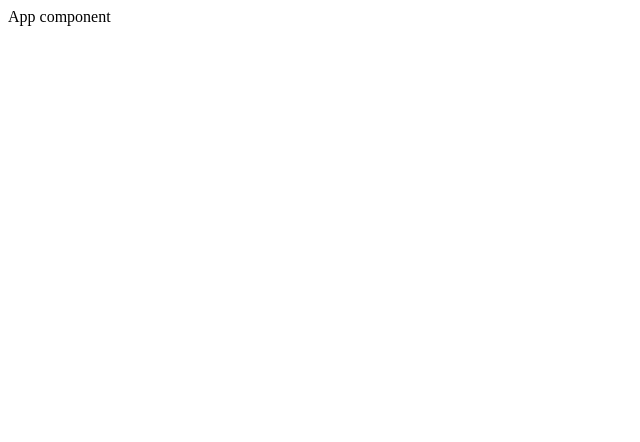
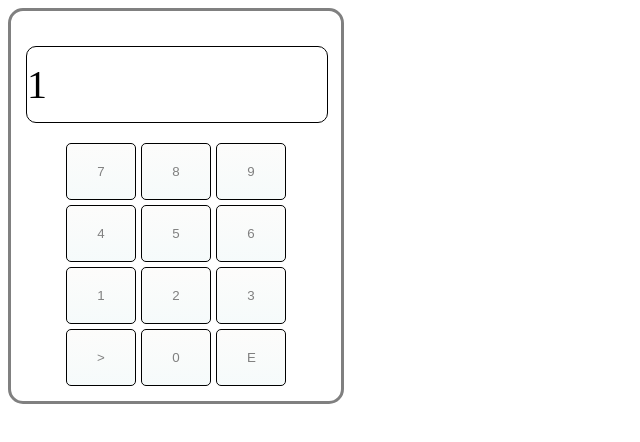
Before and after one commit to limbonalim/Lock-and-Calculator, a React (Vite) app: page / in a window 1280 px wide. Shown: the top 442 px of the page, without its empty margins (0-640 px from the left). Built offline with nearby package versions, Linux system fonts and the light colour scheme.

Commit message:
create Button and Dicplay component and Lock container

```diff
--- a/src/App.tsx
+++ b/src/App.tsx
@@ -1,8 +1,10 @@
+import Lock from './containers/Lock/Lock';
+
 const App = () => {
 
   return (
     <>
-      <div>App component</div>
+      <Lock/>
     </>
   );
 };
--- a/src/app/store.ts
+++ b/src/app/store.ts
@@ -0,0 +1,8 @@
+import {configureStore} from '@reduxjs/toolkit';
+
+export const store = configureStore({
+  reducer: {},
+})
+
+export type RootState = ReturnType<typeof store.getState>;
+export type AppDispatch = typeof store.dispatch;
--- /dev/null
+++ b/src/components/Button/Button.css
@@ -0,0 +1,19 @@
+.button {
+  width: 70px;
+  box-sizing: border-box;
+  color: grey;
+  padding: 20px 30px;
+  border: 1px solid black;
+  border-radius: 5px;
+  cursor: pointer;
+  background: linear-gradient(0deg, rgba(163, 212, 213, 0.1) 0%, rgba(231, 225, 214, 0.1) 100%);
+}
+
+.button:hover {
+  color: black;
+  font-weight: 700;
+}
+
+.button:active {
+  background: linear-gradient(0deg, rgba(231, 225, 214, 0.2) 0%, rgba(163, 212, 213, 0.2) 100%);
+}
--- /dev/null
+++ b/src/components/Button/Button.tsx
@@ -0,0 +1,18 @@
+import React from 'react';
+import './Button.css'
+
+interface Props {
+  value: string;
+}
+
+const MemoButton: React.FC<Props> = React.memo(function  Button ({value}) {
+  return (
+    <button className="button">
+      {value}
+    </button>
+  );
+}, (prevProps, nextProps) => {
+  return prevProps.value === nextProps.value
+});
+
+export default MemoButton;
--- /dev/null
+++ b/src/components/Display/Display.css
@@ -0,0 +1,11 @@
+.display {
+  width: 100%;
+  max-width: 300px;
+  min-height: 75px;
+  border: 1px solid;
+  border-radius: 10px;
+  margin: 20px auto;
+  font-size: 40px;
+  display: flex;
+  align-items: center;
+}
--- /dev/null
+++ b/src/components/Display/Display.tsx
@@ -0,0 +1,16 @@
+import React from 'react';
+import './Display.css';
+
+interface Props {
+  value: string;
+}
+
+const Display: React.FC<Props> = ({value}) => {
+  return (
+    <div className="display">
+      {value}
+    </div>
+  );
+};
+
+export default Display;
--- /dev/null
+++ b/src/containers/Lock/Lock.css
@@ -0,0 +1,15 @@
+.lock {
+  width: 300px;
+  border: 3px solid grey;
+  border-radius: 15px;
+  padding: 15px;
+}
+
+.keyboard {
+  display: flex;
+  flex-wrap: wrap;
+  padding: 0 10px;
+  justify-content: center;
+  margin: 0 auto;
+  gap: 5px;
+}
--- /dev/null
+++ b/src/containers/Lock/Lock.tsx
@@ -0,0 +1,27 @@
+import React from 'react';
+import Display from '../../components/Display/Display';
+import MemoButton from '../../components/Button/Button';
+import './Lock.css';
+
+const buttons: string[] = ['7', '8', '9', '4', '5', '6', '1', '2', '3', '>', '0', 'E'];
+const Lock = () => {
+
+
+  const keyboard = buttons.map((item) => (
+    <MemoButton
+      key={item}
+      value={item}
+    />
+  ));
+
+  return (
+    <div className="lock">
+      <Display value="1"/>
+      <div className="keyboard">
+        {keyboard}
+      </div>
+    </div>
+  );
+};
+
+export default Lock;
--- a/src/main.tsx
+++ b/src/main.tsx
@@ -1,10 +1,14 @@
 import React from 'react';
 import ReactDOM from 'react-dom/client';
+import {Provider} from 'react-redux';
 import App from './App';
+import {store} from './app/store';
 
 
 ReactDOM.createRoot(document.getElementById('root')!).render(
   <React.StrictMode>
-    <App/>
+    <Provider store={store}>
+      <App/>
+    </Provider>
   </React.StrictMode>,
 );
```
